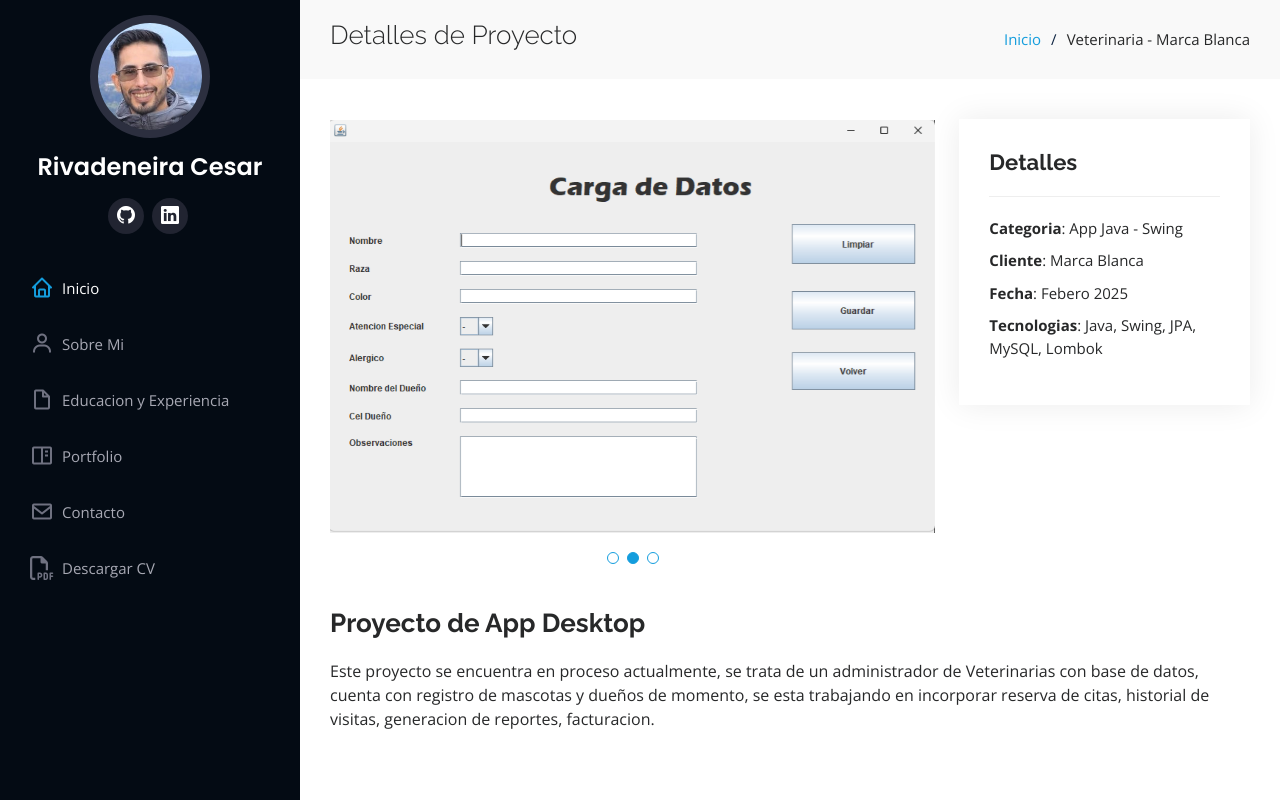
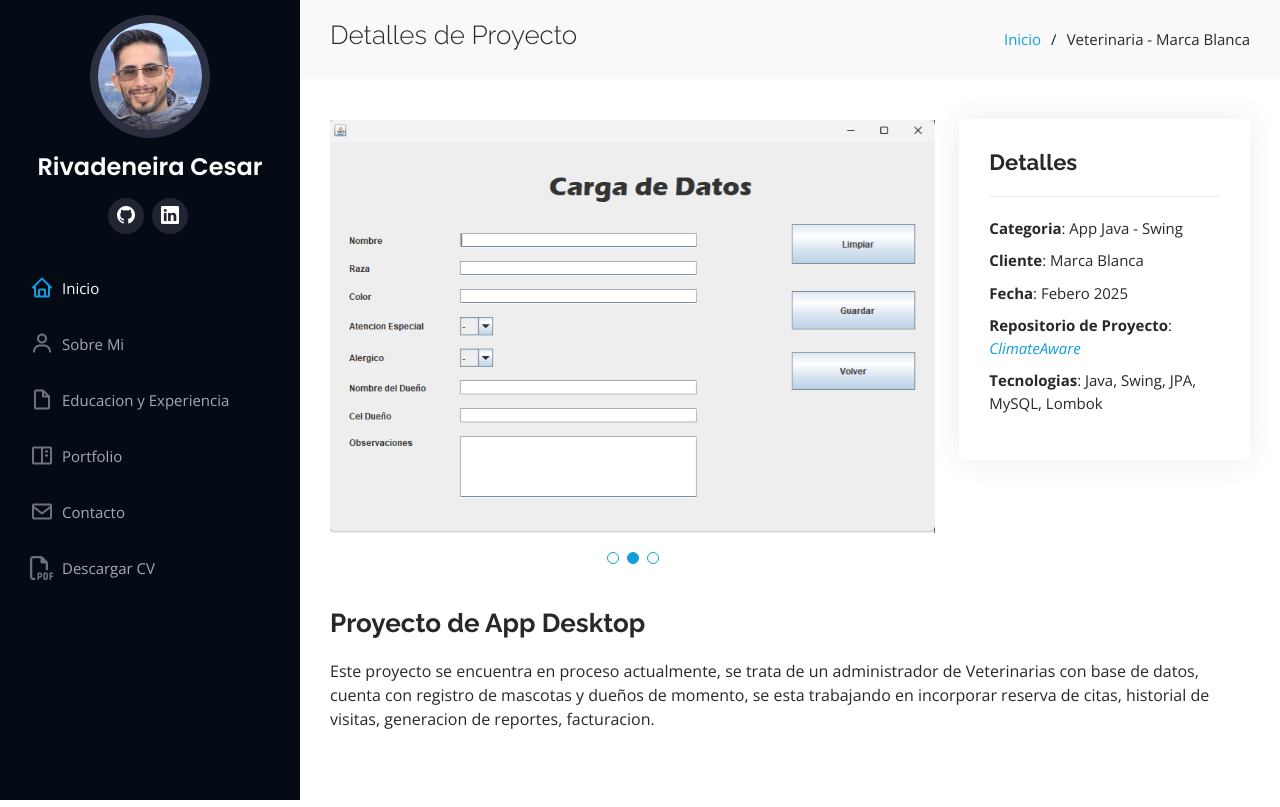
Before and after one commit to CesarRivadeneira/Portfolio, a plain HTML site: page Veterinaria-details.html in a window 1280 px wide. Drawn offline with nearby package versions, Linux system fonts and the light colour scheme.

Commit message:
Modificaciones en Veterinaria-Details, Agregado de enlace a portfolio github

```diff
--- a/Veterinaria-details.html
+++ b/Veterinaria-details.html
@@ -112,6 +112,7 @@
                 <li><strong>Categoria</strong>: App Java - Swing</li>
                 <li><strong>Cliente</strong>: Marca Blanca</li>
                 <li><strong>Fecha</strong>: Febero 2025</li>
+                <li><strong>Repositorio de Proyecto</strong>: <a href="https://github.com/CesarRivadeneira/Veterinaria-Java-Swing"><i>ClimateAware</i></a></li>
                 <li><strong>Tecnologias</strong>: Java, Swing, JPA, MySQL, Lombok</li>
               </ul>
             </div>
```
